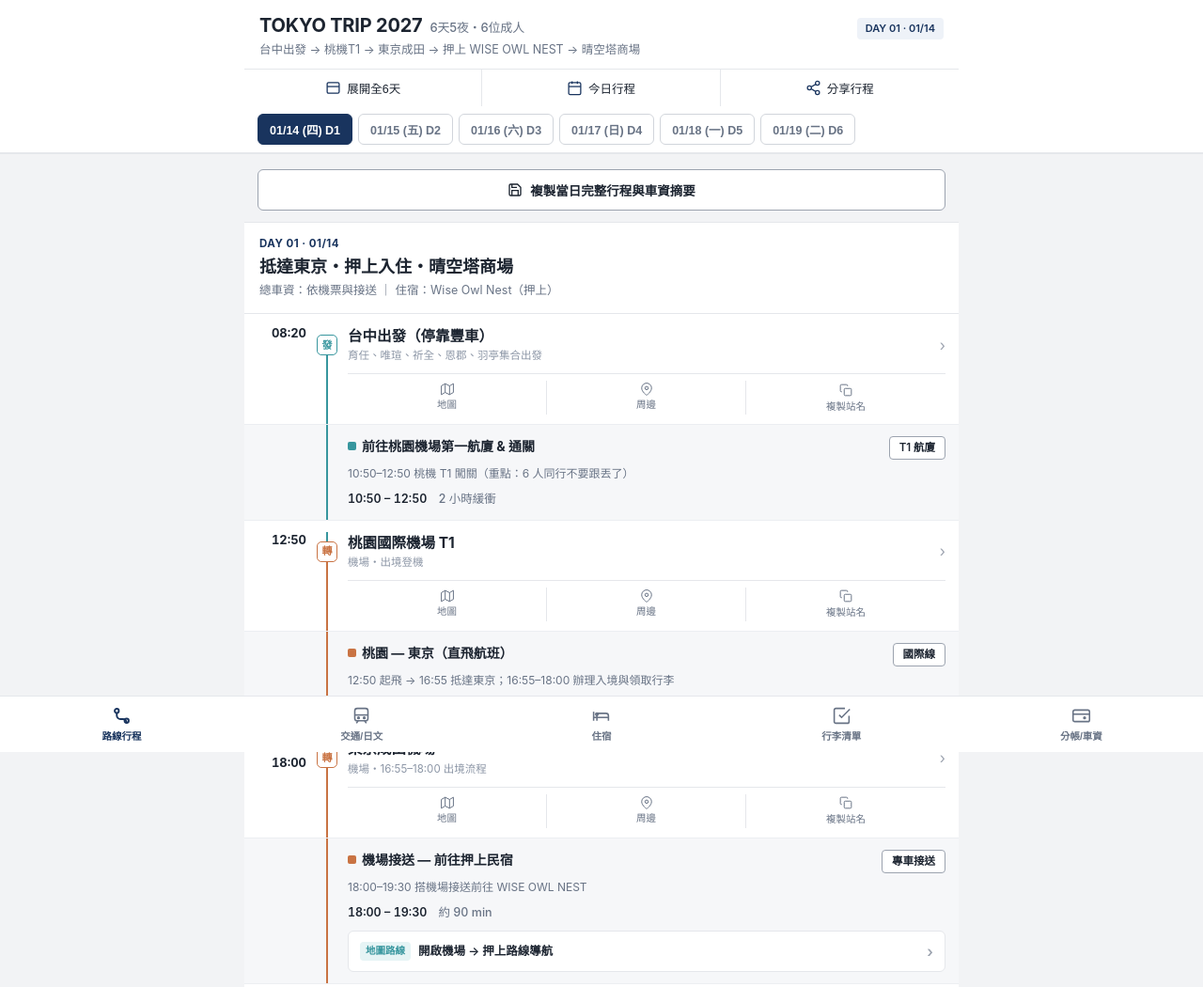
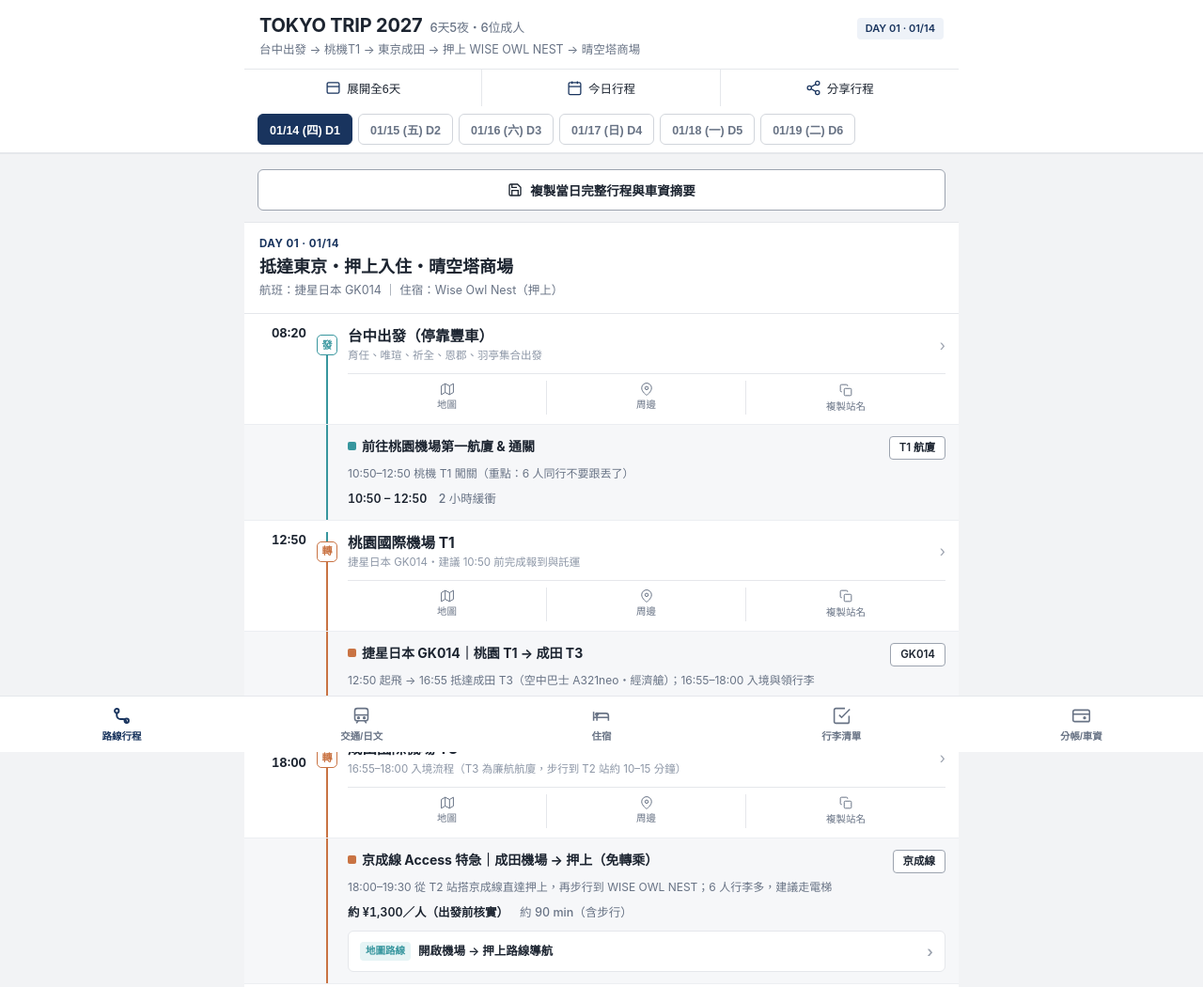
Before and after one commit to Qian0510/tokyo-trip-2027, a plain HTML site: page index.html in a window 1280 px wide. Shown: the top 1050 px of the page at 94% size. Drawn offline with nearby package versions, Linux system fonts and the light colour scheme.

Commit message:
Add files via upload

```diff
--- a/index.html
+++ b/index.html
@@ -7,8 +7,6 @@
 <meta name="apple-mobile-web-app-capable" content="yes">
 <meta name="apple-mobile-web-app-status-bar-style" content="default">
 <title>TOKYO TRIP 2027｜東京六日五夜</title>
-<link rel="preconnect" href="https://unpkg.com">
-<link rel="stylesheet" href="https://unpkg.com/leaflet@1.9.4/dist/leaflet.css">
 <style>
 :root{
   --bg:#f2f3f5;
@@ -838,6 +836,7 @@ main{
   white-space:nowrap;
 }
 .toast.show{opacity:1;transform:translateX(-50%) translateY(0)}
+.place-box{background:var(--surface);border-top:1px solid var(--line);border-bottom:1px solid var(--line);margin-top:12px}.place-row{display:flex;align-items:center;gap:10px;padding:11px 16px;border-top:1px solid var(--line);font-size:14px}.place-no{width:22px;height:22px;border-radius:50%;background:var(--navy);color:#fff;font-size:12px;display:flex;align-items:center;justify-content:center;flex-shrink:0}.place-row .st-chevron{margin-left:auto}.flight{display:flex;justify-content:space-between;gap:8px;padding:10px 0;border-top:1px solid var(--line);font-size:13px}.flight b{font-size:15px}
 </style>
 </head>
 <body>
@@ -904,11 +903,17 @@ main{
   <!-- TAB 2: 交通規則與日文問路卡 -->
   <section class="tab-panel" id="panel-transport">
     <div class="sec-card">
+      <h3>✈️ 航班資訊（捷星日本 Jetstar）</h3>
+      <div class="flight"><div><b>1/14（四）GK014</b><br>桃園 T1 12:50 → 成田 T3 16:55</div><span class="topbar-badge">去程</span></div>
+      <div class="flight"><div><b>1/19（二）GK013</b><br>成田 T3 08:30 → 桃園 T1 11:50</div><span class="topbar-badge">回程</span></div>
+      <p style="margin:6px 0 0">廉航行李額較少，請在訂單的「行李詳情」確認；回程很早，所以 1/18 住成田。</p>
+    </div>
+    <div class="sec-card">
       <h3>⚠️ 出發前確認與 Notion 校準摘要</h3>
       <ul>
         <li><b>D2（01/15）完整動線：</b>09:21–09:24 押上→淺草（都營淺草線特急 ¥180）→ 櫻花和服、淺草雷門、淺草名代拉麵 → 14:35–14:41 淺草→人形町（¥180）小網神社、美奈福（只收現金）→ 15:52–16:12 人形町→茅場町→飯田橋（日比谷線轉東西線 ¥180）東京大神宮 → 17:18–17:25 飯田橋→秋葉原（中央總武線 ¥160）→ 18:45–18:47 秋葉原→御徒町（¥160）逛上野、鳥貴族 → 晚間上野→淺草→押上（銀座線轉都營淺草線 ¥290）。</li>
         <li><b>D3（01/16）完整動線：</b>09:13–09:55 押上→春日部（東武伊勢崎線[晴空塔線]急行 ¥490）→ 蠟筆小新警察局/情報發信館/LaLa Garden、十勝亭（只營業到13:00）、春日部温泉 湯楽の里 → 16:16–16:25 公車至春日部車站東口（¥180）→ 16:48–17:48 春日部→大宮→新宿（東武野田線急行8號月台轉JR湘南新宿線4號月台 ¥860/IC ¥852）→ HOTEL LiVEMAX Shinjuku East、19:00 牛たんの檸檬。</li>
-        <li><b>D4（01/17）與 D5（01/18）：</b>1/17 目前列有 10:00–12:00 出門逛新宿、12:00–13:30 午餐自理；1/18 標示「🗻 富士山一日遊」，細部時間與景點待出發前補齊。</li>
+        <li><b>D4（01/17）：</b>10:00–12:00 逛新宿、12:00–13:30 午餐，下午自由安排。</li><li><b>D5（01/18）：</b>08:00 新宿飯店包車出發，富士山（河口湖、忍野八海、新倉山），約 19:00 抵達成田東橫INN。</li><li><b>D3 行李待決定：</b>1/16 退房後直接春日部→新宿，不會回押上。請決定：帶著走／春日部站置物櫃／兩間飯店之間宅配。</li><li><b>D6（01/19）：</b>05:30 左右搭飯店接駁車，06:00 前到成田 T3。</li>
       </ul>
     </div>
 
@@ -955,7 +960,7 @@ main{
       <h3>03｜東橫INN成田機場本館 <span class="topbar-badge">1/18–1/19 · 1晚</span></h3>
       <p><b>費用：</b>每人 NT$994（Trip.com 訂房）<br>
       <b>區域：</b>成田國際機場周邊<br>
-      <b>機場接駁：</b>提供飯店免費接駁巴士往返成田機場各航廈（班次依飯店公告為準）</p>
+      <b>機場接駁：</b>提供飯店免費接駁巴士往返成田機場（班次與是否停靠 T3 請確認）。1/19 08:30 班機，預計 05:30 搭首班前後的車</p>
       <div class="jp-box">
         <b>東横INN成田空港本館（成田国際空港周辺）</b>
         5 晚住宿合計每人 NT$4,342（多退少補）｜實際班次與乘車處依飯店為準
@@ -990,7 +995,7 @@ main{
       <h3>🧾 6 人共同支出分帳計算機</h3>
       <div style="display:flex;align-items:center;gap:6px;font-size:12.5px;color:var(--sub);margin-bottom:8px">
         <span>匯率 1 JPY =</span>
-        <input type="number" id="jpyRate" step="0.001" value="0.215" style="width:68px;padding:4px 6px;border:1px solid var(--line-dark);border-radius:4px;text-align:right">
+        <input type="number" id="jpyRate" step="0.001" value="0.2" style="width:68px;padding:4px 6px;border:1px solid var(--line-dark);border-radius:4px;text-align:right">
         <span>TWD</span>
       </div>
 
@@ -1025,6 +1030,17 @@ main{
         <button type="button" class="btn-solid" id="copySplitReport">複製分帳明細貼到 LINE</button>
         <button type="button" class="btn-outline" id="clearExpenses">清空紀錄</button>
       </div>
+    </div>
+
+    <div class="sec-card">
+      <h3>🎯 每人預算追蹤（目標 NT$30,000～40,000）</h3>
+      <table class="fare-table"><tbody>
+        <tr><td>機票（來回）</td><td>NT$12,290（請確認是每人價格）</td></tr>
+        <tr><td>住宿 5 晚</td><td>NT$4,342</td></tr>
+        <tr><td>富士山包車</td><td>約 NT$2,400（¥12,000，匯率抓 0.20）</td></tr>
+        <tr class="total"><td>已知合計</td><td>NT$19,032</td></tr>
+        <tr><td>剩餘可用</td><td>NT$10,968～20,968（餐飲、市區交通、門票、購物、eSIM、保險）</td></tr>
+      </tbody></table>
     </div>
 
     <div class="sec-card" style="padding:0;overflow:hidden">
@@ -1078,7 +1094,6 @@ main{
   </button>
 </nav>
 
-<script src="https://unpkg.com/leaflet@1.9.4/dist/leaflet.js"></script>
 <script>
 // Complete 6-day itinerary structured in Navitime vertical station-to-station timeline format
 const daysData = [
@@ -1087,7 +1102,7 @@ const daysData = [
     dayTag: "DAY 01 · 01/14",
     headerSub: "台中出發 → 桃機T1 → 東京成田 → 押上 WISE OWL NEST → 晴空塔商場",
     title: "抵達東京・押上入住・晴空塔商場",
-    summaryMeta: "總車資：依機票與接送 ｜ 住宿：Wise Owl Nest（押上）",
+    summaryMeta: "航班：捷星日本 GK014 ｜ 住宿：Wise Owl Nest（押上）",
     // Navitime nodes: alternating 'station' and 'segment'
     nodes: [
       {
@@ -1122,16 +1137,16 @@ const daysData = [
         arrTime: "12:50",
         depTime: "12:50",
         name: "桃園國際機場 T1",
-        sub: "機場・出境登機",
+        sub: "捷星日本 GK014・建議 10:50 前完成報到與託運",
         query: "桃園國際機場第一航廈"
       },
       {
         type: "segment",
         lineColor: "#c97343",
         axisClass: "orange",
-        lineName: "桃園 — 東京（直飛航班）",
-        platform: "國際線",
-        details: "12:50 起飛 → 16:55 抵達東京；16:55–18:00 辦理入境與領取行李",
+        lineName: "捷星日本 GK014｜桃園 T1 → 成田 T3",
+        platform: "GK014",
+        details: "12:50 起飛 → 16:55 抵達成田 T3（空中巴士 A321neo・經濟艙）；16:55–18:00 入境與領行李",
         fare: "12:50 – 16:55",
         duration: "航程約 3h05m",
         mapOrigin: "桃園國際機場",
@@ -1145,19 +1160,19 @@ const daysData = [
         bottomLine: "orange",
         arrTime: "16:55",
         depTime: "18:00",
-        name: "東京成田機場",
-        sub: "機場・16:55–18:00 出境流程",
-        query: "成田国際空港"
+        name: "成田國際機場 T3",
+        sub: "16:55–18:00 入境流程（T3 為廉航航廈，步行到 T2 站約 10–15 分鐘）",
+        query: "成田国際空港 第3ターミナル"
       },
       {
         type: "segment",
         lineColor: "#c97343",
         axisClass: "orange",
-        lineName: "機場接送 — 前往押上民宿",
-        platform: "專車接送",
-        details: "18:00–19:30 搭機場接送前往 WISE OWL NEST",
-        fare: "18:00 – 19:30",
-        duration: "約 90 min",
+        lineName: "京成線 Access 特急｜成田機場 → 押上（免轉乘）",
+        platform: "京成線",
+        details: "18:00–19:30 從 T2 站搭京成線直達押上，再步行到 WISE OWL NEST；6 人行李多，建議走電梯",
+        fare: "約 ¥1,300／人（出發前核實）",
+        duration: "約 90 min（含步行）",
         mapOrigin: "成田国際空港",
         mapDest: "Wise Owl Nest Tokyo",
         promoText: "開啟機場 → 押上路線導航",
@@ -1677,118 +1692,42 @@ const daysData = [
   {
     isoDate: "2027-01-18",
     dayTag: "DAY 05 · 01/18",
-    headerSub: "🗻 富士山一日遊（Notion 行程表已建立日期標題，細部時程待補齊）",
-    title: "🗻 富士山一日遊",
-    summaryMeta: "出發前請補齊集合時間、交通方式（包車／巴士／鐵道）與景點順序",
+    headerSub: "🗻 富士山包車一日遊 → 成田東橫INN（明早 08:30 班機）",
+    title: "🗻 富士山包車・夜宿成田",
+    summaryMeta: "包車 ¥72,000／6 人（每人約 ¥12,000）｜行李全部上車，終點成田",
     nodes: [
-      {
-        type: "station",
-        badge: "發",
-        badgeClass: "",
-        topLine: "none",
-        bottomLine: "",
-        depTime: "待確認",
-        name: "新宿／東京集合地點",
-        sub: "Notion 1月18日欄位標註「🗻 富士山一日遊」",
-        query: "新宿駅"
-      },
-      {
-        type: "segment",
-        lineColor: "#37969e",
-        axisClass: "",
-        lineName: "富士山一日遊行程",
-        platform: "全日行程",
-        details: "細部時間、景點（河口湖／忍野八海／新倉山淺間公園等）與回程時間待填入",
-        fare: "依包車／票券為準",
-        duration: "全日",
-        mapOrigin: "新宿駅",
-        mapDest: "河口湖"
-      },
-      {
-        type: "station",
-        badge: "到",
-        badgeClass: "arrive",
-        topLine: "",
-        bottomLine: "none",
-        arrTime: "晚間",
-        name: "返回市區住宿",
-        sub: "確認隔日 01/19 返台行李打包與出發時間",
-        query: "河口湖"
-      }
+      { type: "station", badge: "發", badgeClass: "", topLine: "none", bottomLine: "", depTime: "08:00", name: "HOTEL LiVEMAX Shinjuku East", sub: "退房後包車接送，6 人行李一起上車", query: "HOTEL LiVEMAX Shinjuku East" },
+      { type: "segment", lineColor: "#37969e", axisClass: "", lineName: "富士山包車（5–14 座・10 小時）", platform: "包車", details: "新宿 → 河口湖（中央道約 2 小時）。含司機、油資、過路費；景點門票另計", fare: "¥72,000（每人約 ¥12,000）", duration: "約 2 hr", mapOrigin: "新宿駅", mapDest: "河口湖" },
+      { type: "station", badge: "轉", badgeClass: "transfer", topLine: "", bottomLine: "", arrTime: "10:00", depTime: "14:00", name: "河口湖・忍野八海", sub: "大石公園拍富士山 → 忍野八海 → 午餐（河口湖／忍野周邊）", query: "河口湖" },
+      { type: "segment", lineColor: "#37969e", axisClass: "", lineName: "新倉山淺間公園（忠靈塔）", platform: "包車", details: "14:00–15:30。1 月階梯可能結冰，請穿防滑鞋；天氣不佳可改去其他景點", fare: "門票／停車另計", duration: "約 1.5 hr", mapOrigin: "河口湖", mapDest: "新倉山浅間公園" },
+      { type: "segment", lineColor: "#c97343", axisClass: "orange", lineName: "返程：富士山 → 成田（高速道路）", platform: "包車", details: "約 15:30 離開，預計 19:00 前後抵達。超過 18:00 每小時 ¥5,000、22:00 後夜間費 ¥4,000（皆須現金付司機）", fare: "超時費現金", duration: "約 3–3.5 hr", mapOrigin: "新倉山浅間公園", mapDest: "東横INN成田空港本館" },
+      { type: "station", badge: "到", badgeClass: "arrive", topLine: "orange", bottomLine: "none", arrTime: "19:00", name: "東橫INN成田機場本館", sub: "入住後早點休息；明早 08:30 班機，晚餐與早餐先買好", query: "東横INN成田空港本館" }
     ],
     nearbyCards: [
-      {
-        time: "待補齊",
-        cat: "富士山周邊",
-        style: "shrine",
-        title: "河口湖／富士山景點",
-        desc: "出發前請於群組確認包車或一日遊集合地點與時間。",
-        price: "待確認",
-        url: "https://www.google.com/maps/search/?api=1&query=河口湖"
-      }
+      { time: "10:00", cat: "景點", style: "shrine", title: "河口湖大石公園", desc: "拍富士山倒影與湖景。", price: "免費", url: "https://www.google.com/maps/search/?api=1&query=大石公園+河口湖" },
+      { time: "11:30", cat: "景點", style: "shrine", title: "忍野八海", desc: "富士山湧泉池，午餐可在周邊吃。", price: "入園另計", url: "https://www.google.com/maps/search/?api=1&query=忍野八海" },
+      { time: "14:00", cat: "景點", style: "", title: "新倉山淺間公園", desc: "忠靈塔搭配富士山。約 398 階，雪天請小心。", price: "免費", url: "https://www.google.com/maps/search/?api=1&query=新倉山浅間公園" },
+      { time: "晚上", cat: "補給", style: "food", title: "成田飯店周邊超商", desc: "買好 1/19 早餐（飯店早餐 06:30 才開始）。", price: "自理", url: "https://www.google.com/maps/search/?api=1&query=東横INN成田空港本館+コンビニ" }
     ],
-    places: [
-      ["河口湖", 35.5170, 138.7500, "河口湖"],
-      ["忍野八海", 35.4602, 138.8324, "忍野八海"]
-    ]
+    places: [["河口湖", 0, 0, "河口湖"], ["忍野八海", 0, 0, "忍野八海"], ["新倉山淺間公園", 0, 0, "新倉山浅間公園"], ["東橫INN成田機場本館", 0, 0, "東横INN成田空港本館"]]
   },
   {
     isoDate: "2027-01-19",
     dayTag: "DAY 06 · 01/19",
-    headerSub: "前往成田國際機場 → 搭機返回台灣桃園",
-    title: "返台行程",
-    summaryMeta: "請依最終電子機票確認起飛時間與機場航廈",
+    headerSub: "成田東橫INN → 成田 T3 → 捷星 GK013 → 桃園 T1",
+    title: "清晨返台（GK013）",
+    summaryMeta: "航班：捷星日本 GK013｜08:30 起飛、11:50 抵達桃園 T1",
     nodes: [
-      {
-        type: "station",
-        badge: "發",
-        badgeClass: "",
-        topLine: "none",
-        bottomLine: "orange",
-        depTime: "依航班",
-        name: "東京住宿退房出發",
-        sub: "檢查護照、退稅單據、隨身行動電源",
-        query: "新宿駅"
-      },
-      {
-        type: "segment",
-        lineColor: "#c97343",
-        axisClass: "orange",
-        lineName: "前往成田國際機場（N'EX / Skyliner / 機場接送）",
-        platform: "機場線",
-        details: "建議於班機起飛前 2.5～3 小時抵達機場辦理 6 人團體報到與託運",
-        fare: "依交通方式",
-        duration: "約 60–90 min",
-        mapOrigin: "新宿駅",
-        mapDest: "成田国際空港"
-      },
-      {
-        type: "station",
-        badge: "到",
-        badgeClass: "arrive",
-        topLine: "orange",
-        bottomLine: "none",
-        arrTime: "返台",
-        name: "成田國際機場 → 桃園國際機場",
-        sub: "平安返台，結束六日五夜東京之旅",
-        query: "成田国際空港"
-      }
+      { type: "station", badge: "發", badgeClass: "", topLine: "none", bottomLine: "orange", depTime: "05:30", name: "東橫INN成田機場本館", sub: "退房，搭免費接駁車（首班時間請現場確認）", query: "東横INN成田空港本館" },
+      { type: "segment", lineColor: "#c97343", axisClass: "orange", lineName: "飯店免費接駁 → 成田機場", platform: "接駁車", details: "確認是否停靠 T3；若停 T2，步行約 10–15 分鐘到 T3。建議 06:00 前抵達", fare: "免費", duration: "約 10–15 min", mapOrigin: "東横INN成田空港本館", mapDest: "成田国際空港 第3ターミナル" },
+      { type: "station", badge: "轉", badgeClass: "transfer", topLine: "orange", bottomLine: "orange", arrTime: "06:00", depTime: "08:30", name: "成田國際機場 T3", sub: "捷星日本櫃檯報到、託運、出境", query: "成田国際空港 第3ターミナル" },
+      { type: "segment", lineColor: "#c97343", axisClass: "orange", lineName: "捷星日本 GK013｜成田 T3 → 桃園 T1", platform: "GK013", details: "08:30 起飛 → 11:50 抵達桃園 T1（空中巴士 A321neo・經濟艙）", fare: "08:30 – 11:50", duration: "航程約 4h20m", mapOrigin: "成田国際空港", mapDest: "桃園國際機場第一航廈" },
+      { type: "station", badge: "到", badgeClass: "arrive", topLine: "orange", bottomLine: "none", arrTime: "11:50", name: "桃園國際機場 T1", sub: "平安返台，結束六日五夜東京之旅", query: "桃園國際機場第一航廈" }
     ],
     nearbyCards: [
-      {
-        time: "起飛前",
-        cat: "機場免稅",
-        style: "",
-        title: "成田國際機場伴手禮採買",
-        desc: "最後補齊 Tokyo Banana、ROYCE 生巧克力、白色戀人等免稅伴手禮。",
-        price: "免稅商店",
-        url: "https://www.google.com/maps/search/?api=1&query=成田国際空港"
-      }
+      { time: "1/17 前", cat: "伴手禮", style: "", title: "伴手禮提早買", desc: "T3 商店少、開店晚，Tokyo Banana、ROYCE 等先在市區買好。", price: "自理", url: "https://www.google.com/maps/search/?api=1&query=成田国際空港+第3ターミナル" }
     ],
-    places: [
-      ["成田國際機場", 35.7720, 140.3929, "成田国際空港"],
-      ["桃園國際機場", 25.0797, 121.2342, "桃園國際機場"]
-    ]
+    places: [["東橫INN成田機場本館", 0, 0, "東横INN成田空港本館"], ["成田國際機場 T3", 0, 0, "成田国際空港 第3ターミナル"], ["桃園國際機場 T1", 0, 0, "桃園國際機場第一航廈"]]
   }
 ];
 
@@ -1968,21 +1907,7 @@ daysData.forEach((day, dIdx) => {
     </div>
   `;
 
-  // Interactive Map Box
-  html += `
-    <div class="day-map-box">
-      <div class="map-bar-top">
-        <span>📍 ${day.dayTag} 景點相對位置地圖</span>
-        <button type="button" class="mini-pill-btn" data-lock-idx="${dIdx}">🔒 鎖定滑動</button>
-      </div>
-      <div class="map-container">
-        <div class="map-lock-overlay" id="lock${dIdx}">
-          <span class="map-lock-pill">👆 點擊解鎖地圖縮放／拖曳</span>
-        </div>
-        <div class="map" id="map${dIdx}"></div>
-      </div>
-    </div>
-  `;
+  html += `<div class="place-box"><div class="nearby-header"><h4>📍 本日地點導航</h4><span>點擊開啟 Google Maps</span></div>${day.places.map((p,j)=>`<a class="place-row" href="${mapsSearchUrl(p[3]||p[0])}" target="_blank" rel="noopener"><span class="place-no">${j+1}</span><span>${p[0]}</span><span class="st-chevron">›</span></a>`).join("")}</div>`;
 
   block.innerHTML = html;
   daysContainer.appendChild(block);
@@ -2163,7 +2088,10 @@ const packItems = [
   "好走且具備防滑鞋底的休閒鞋／靴子",
   "暖暖包（貼式＋手握式）",
   "折疊購物袋（晴空塔商場、超市、二木の菓子、OS Drug）",
-  "個人盥洗與保養用品"
+  "個人盥洗與保養用品",
+  "捷星行李額與選位確認（訂單「行李詳情」）",
+  "1/19 早餐（1/18 晚上先買好）",
+  "額外日幣現金（富士山包車超時與夜間費）"
 ];
 const PACK_KEY = "tokyo2027_packing_navitime_v1";
 let savedChecks = {};
@@ -2210,7 +2138,7 @@ try {
 } catch (e) {}
 function getRate() {
   const v = parseFloat(rateInput.value);
-  return (v && v > 0) ? v : 0.215;
+  return (v && v > 0) ? v : 0.2;
 }
 rateInput.addEventListener("change", () => {
   try { localStorage.setItem(RATE_KEY, String(getRate())); } catch (e) {}
```
